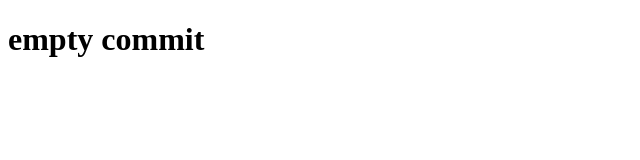
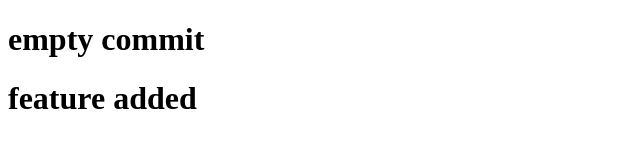
Before and after one commit to mohamedbenhamouda/TP2_git, a plain HTML site: page index.html in a window 1280 px wide. Shown: the whole page, without its empty margins (0-640 px from the left). Drawn offline with Linux system fonts and the light colour scheme.

Commit message:
added a feature

```diff
--- a/index.html
+++ b/index.html
@@ -7,6 +7,7 @@
 </head>
 <body>
     <h1>empty commit</h1>
+    <h1>feature added</h1>
 
 </body>
 </html>
```
